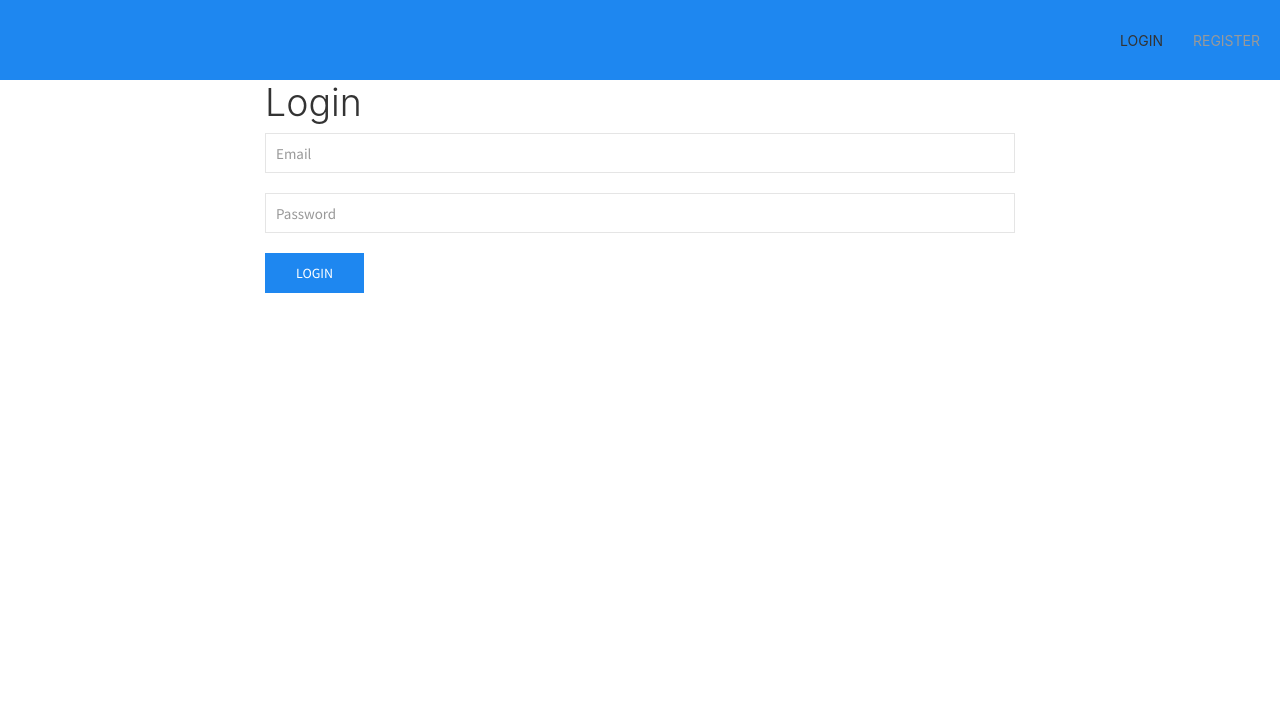
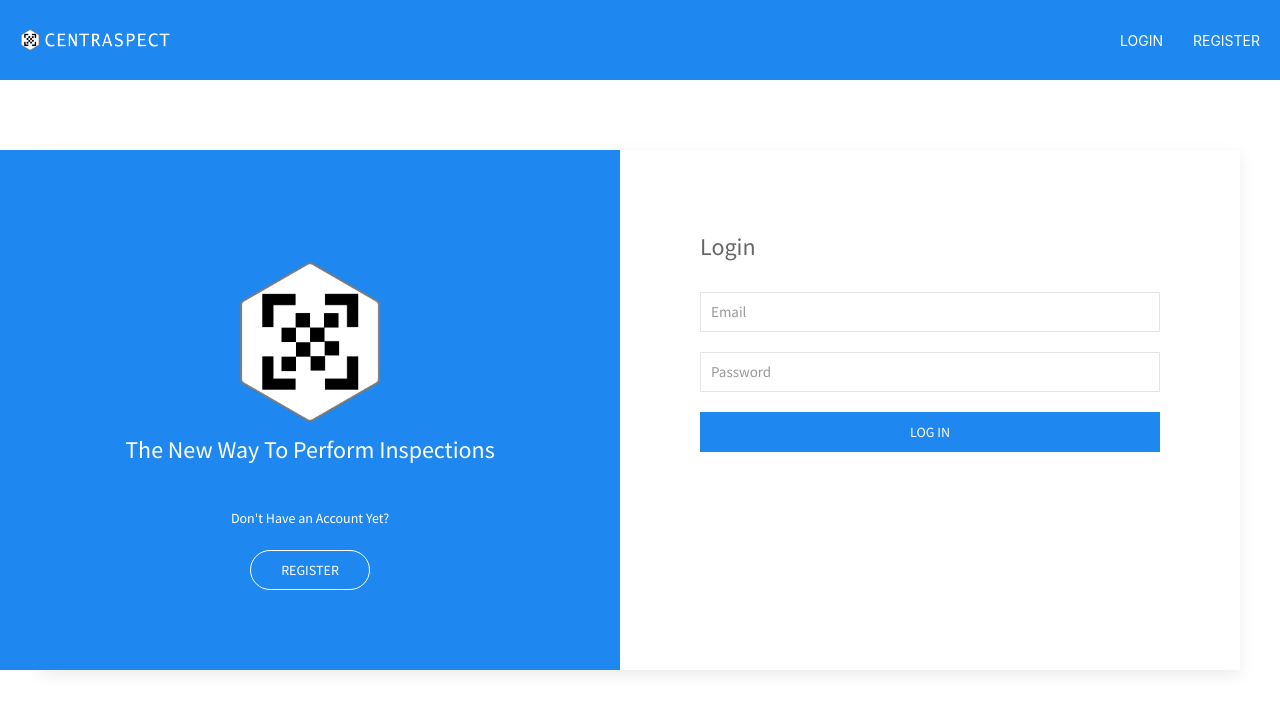
Before and after one commit to Pegasus-Tech/pti-centraspect, a Django app: page /login/ in a window 1280 px wide. Shown: the top 711 px of the page. Run offline with Django 4.2, Linux system fonts and the light colour scheme; some libraries are stand-ins or nearby versions; some web fonts are replaced.

Commit message:
updated landing and auth pages. Added redirect to register page if already logged in

```diff
--- a/authentication/views.py
+++ b/authentication/views.py
@@ -12,7 +12,10 @@ from authentication.models import User, Account
 
 def registration_view(request):
     print(f'got request :: {request}')
+
     if request.method == 'GET':
+        if request.user.is_authenticated:
+            return redirect('dashboard')
         return render(request, 'registration/register.html')
 
     if request.method == 'POST':
@@ -33,7 +36,7 @@ def registration_view(request):
 
         if authed_user is not None:
             login(request=request, user=authed_user)
-            return render(request=request, template_name='registration/register.html')
+            return render(request=request, template_name='dashboard/index.html')
 
 
 def login_view(request):
@@ -52,6 +55,7 @@ def login_view(request):
             # this needs to redirect on login
             return redirect('dashboard')
         else:
+            print(f'No user found with credentials u: {username} p: {password}')
             context['error'] = "Invalid username or password"
             return render(request, 'registration/login.html', context)
 
--- a/centraspect/settings.py
+++ b/centraspect/settings.py
@@ -127,7 +127,7 @@ DATABASES = {
     # }
     'default': {
         'ENGINE': 'django.db.backends.postgresql_psycopg2',
-        'NAME': 'centra-main',
+        'NAME': os.environ.get('CENTRA_DB_NAME') or 'centra-main',
         'USER': os.environ.get('CENTRA_DB_USER'),
         'PASSWORD': os.environ.get('CENTRA_DB_PASSWORD'),
         'HOST': 'localhost',
--- a/centraspect/urls.py
+++ b/centraspect/urls.py
@@ -35,7 +35,7 @@ from rest_framework import permissions
 urlpatterns = [
     path('', LandingPage.as_view(), name="landing_page"),
     path('admin/', admin.site.urls),
-    path('signup/', registration_view, name='signup'),
+    path('register/', registration_view, name='signup'),
     path('login/', login_view, name='login'),
     path('logout/', logout_view, name='logout'),
 
--- a/static/css/main.css
+++ b/static/css/main.css
@@ -1,6 +1,21 @@
 body, html {
     /* font-family: 'Lucida Console', arial!important; */
 }
+
+.centra-login-button {
+    background-color: transparent;
+    color:white;
+    outline: white;
+    border: 1px solid white;
+    border-radius: 20px;
+}
+
+.centra-login-button:hover {
+    text-decoration: none;
+    color: white;
+    background-color: #1e87f0;
+}
+
 .centra-label-red {
     background-color: #C5283D;
     color: #fff
--- a/templates/layouts/base.html
+++ b/templates/layouts/base.html
@@ -1,9 +1,5 @@
 <!DOCTYPE html>
 {% load static %}
-<!--[if lt IE 7]>      <html class="no-js lt-ie9 lt-ie8 lt-ie7"> <![endif]-->
-<!--[if IE 7]>         <html class="no-js lt-ie9 lt-ie8"> <![endif]-->
-<!--[if IE 8]>         <html class="no-js lt-ie9"> <![endif]-->
-<!--[if gt IE 8]>      <html class="no-js"> <!--<![endif]-->
 <html>
     <head>
         <meta charset="utf-8">
--- a/templates/registration/login.html
+++ b/templates/registration/login.html
@@ -1,25 +1,59 @@
 {% extends '../layouts/base.html' %}
-
+{% load static %}
 {% block body %}
 
     {% if error %}
         {{error}}
     {% endif %}
 
-    <div class="uk-container uk-container-xsmall uk-margin">
-        <h1>Login</h1>
-        <form method="POST", action="{% url 'login' %}">
+
+    <div class="uk-container uk-margin-large-top">
+        <div class="uk-card-default">
+            <div class="uk-card-body" uk-grid>
+
+                <div class="uk-width-1-2 uk-text-center uk-padding-remove" style="background-color: #1E87F0; ">
+                    <div class="uk-padding uk-align-center" style="margin-top: 10%">
+                        <p class="uk-align-center">
+                            <img src="{% static '/images/qr_icon.png' %}" width=180>
+                            <br/><span class="uk-text-large" style="color:white">The New Way To Perform Inspections</span>
+                        </p>
+
+                        <p class="uk-margin-medium uk-text-small" style="color: white">
+                            Don't Have an Account Yet?<br/> <br/>
+                            <a class="centra-login-button uk-button" href="{% url 'signup' %}">Register</a>
+                        </p>
+
+
+
+                    </div>
+
+                </div>
+
+                <div class="uk-width-1-2 uk-padding">
+                    <form class="uk-padding" method="POST" action="{% url 'login' %}">
                         {% csrf_token %}
                         <fieldset class="uk-fieldset">
+
+                            <legend class="uk-legend">Login</legend>
+
                             <div class="uk-margin">
-                    <input class="uk-input" name='username' type="email" placeholder="Email">
+                                <input class="uk-input" type="email" name="username" placeholder="Email">
                             </div>
+
                             <div class="uk-margin">
-                    <input class="uk-input" name='password' type="password" placeholder="Password">
+                                <input class="uk-input" type="password" name="password" placeholder="Password">
                             </div>
+
+                            <button class="uk-button uk-button-primary uk-width-1-1 uk-margin-small-bottom" type="submit">Log In</button>
+
                         </fieldset>
-            <button class="uk-button uk-button-primary" type="submit">Login</button>
                     </form>
+                </div>
+            </div>
+        </div>
+    </div>
+
+
     </div>
 
 {% endblock body %}
--- a/templates/shared/nav.html
+++ b/templates/shared/nav.html
@@ -1,20 +1,27 @@
 {% load static %}
 
 <nav class="uk-navbar-container" uk-navbar>
+
+    <div class="uk-navbar-left uk-margin-left">
+        <a class="uk-navbar-item uk-logo" href="/">
+            <img class="" src="{% static '/images/centraspect_logo_trans.png' %}" width=150/>
+        </a>
+    </div>
+
     <div class="uk-navbar-right">
         <ul class="uk-navbar-nav uk-margin-right">
             {% if user.is_authenticated %}
                 <li><a href="{% url 'logout' %}">Logout</a></li>
             {% else %}
                 {% if 'login' in request.get_full_path%}
-                    <li class="uk-active"><a href="{% url 'login' %}">Login</a></li>
-                    <li><a href="{% url 'signup' %}">Register</a></li>
+                    <li class="uk-active"><a class="uk-link-text" href="{% url 'login' %}">Login</a></li>
+                    <li><a class="uk-link-text" href="{% url 'signup' %}">Register</a></li>
                 {% elif 'signup' in request.get_full_path %}
-                    <li><a href="{% url 'login' %}">Login</a></li>
-                    <li class="uk-active"><a href="{% url 'signup' %}">Register</a></li>
+                    <li><a class="uk-link-text" href="{% url 'login' %}">Login</a></li>
+                    <li class="uk-active"><a class="uk-link-text" href="{% url 'signup' %}">Register</a></li>
                 {% else %}
-                    <li><a href="{% url 'login' %}">Login</a></li>
-                    <li><a href="{% url 'signup' %}">Register</a></li>
+                    <li><a class="uk-link-text" href="{% url 'login' %}">Login</a></li>
+                    <li><a class="uk-link-text" href="{% url 'signup' %}">Register</a></li>
                 {% endif %}
             {% endif %}
         </ul>
```
Also changed, not shown: templates/landing.html (+6 -6 lines), templates/registration/register.html (+31 -9 lines). Lines whose indentation alone changed are shown as unchanged.
